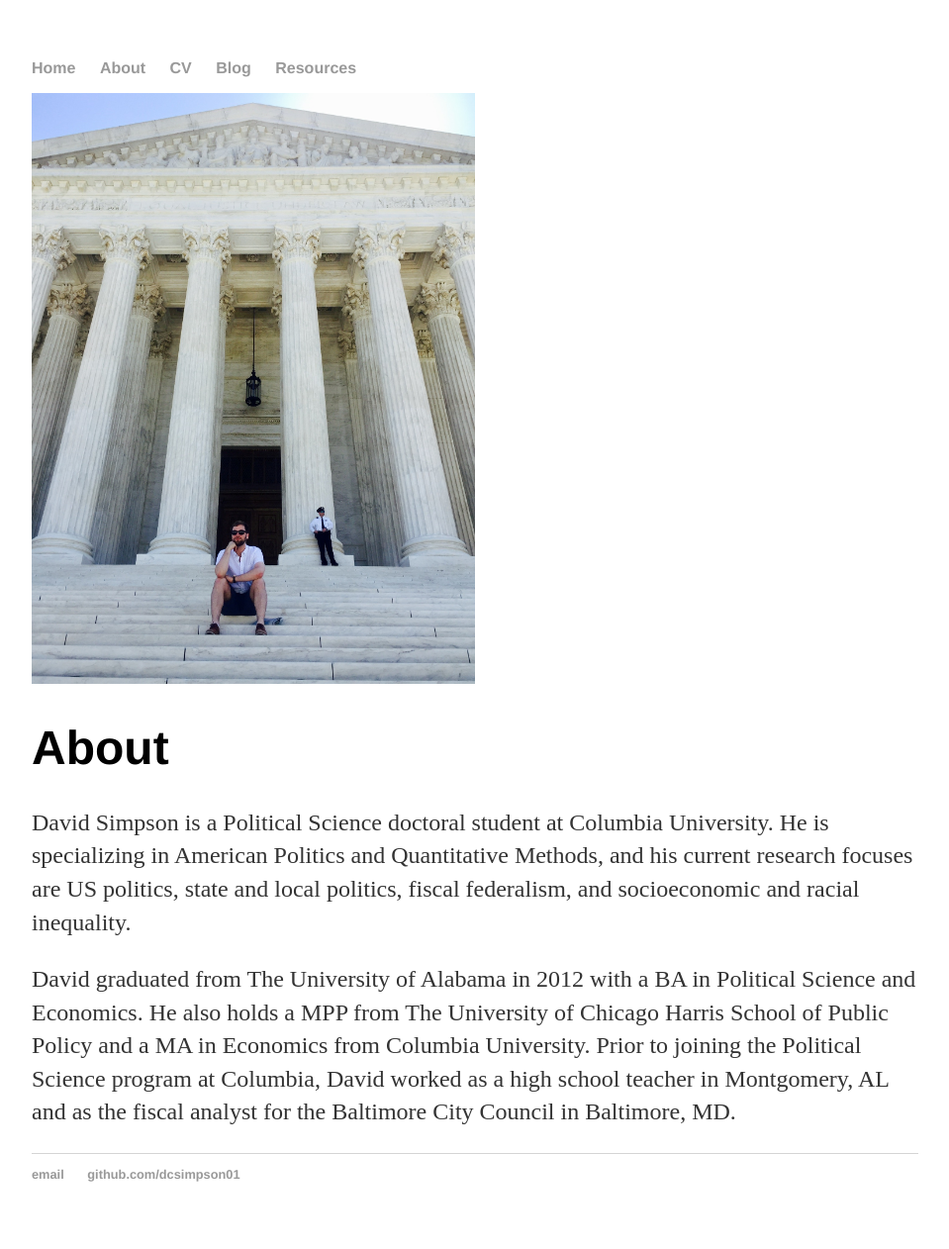
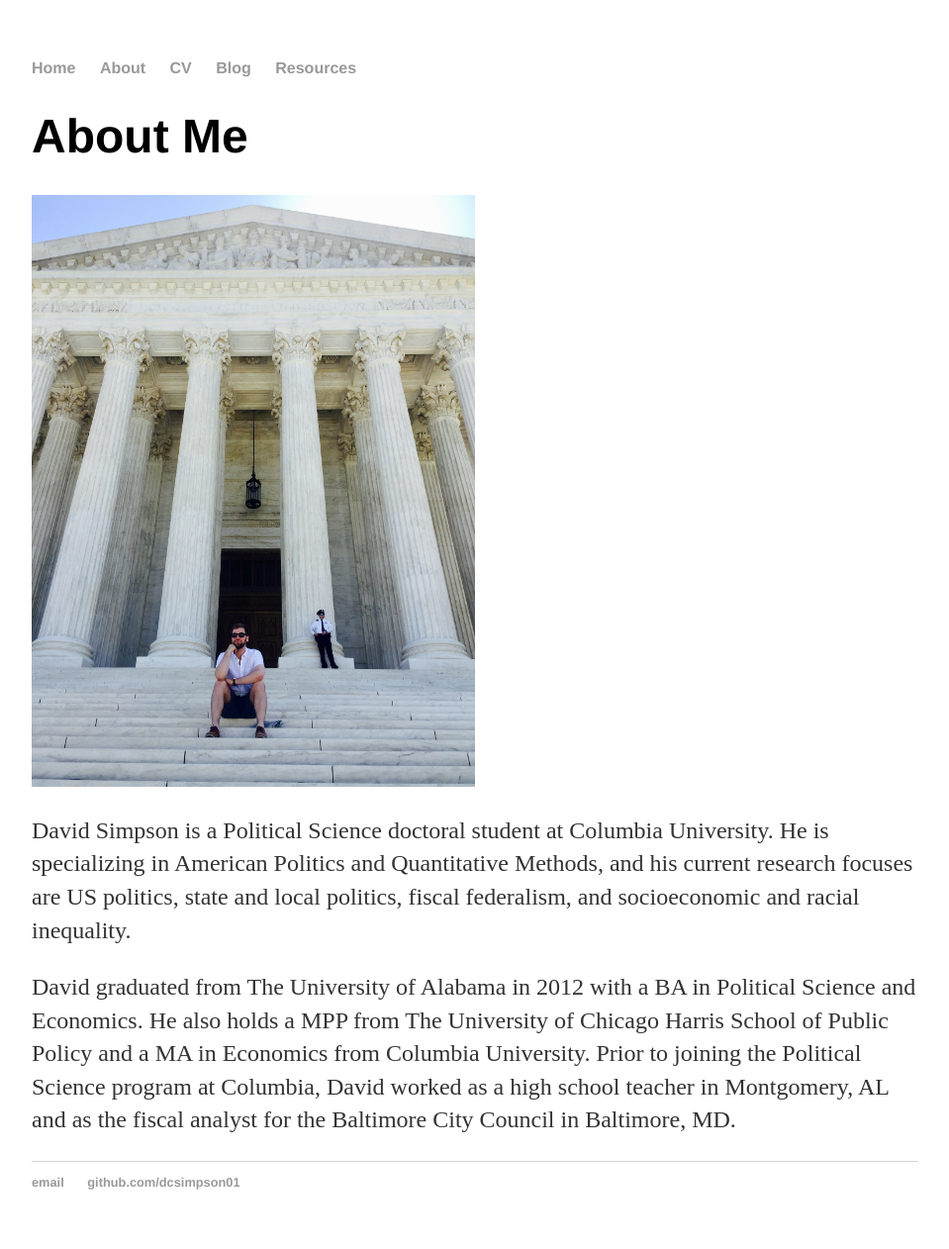
Before and after one commit to dcsimpson01/dcsimpson01.github.io, a Jekyll site: the page built from about/index.html, in a window 1280 px wide. Shown: the whole page at 99% size, without its empty margins (160-1119 px from the left). Built offline with Jekyll 4.4.1, drawn with Linux system fonts in a browser that asks for light colours.

Commit message:
Update index.html

```diff
--- a/about/index.html
+++ b/about/index.html
@@ -4,9 +4,9 @@ title: About David Simpson
 ---
 
 		<div class="about">
+			<h1>About Me</h1>
+			<img src="https://dcsimpson01.github.io/docs/David_SC.jpg" alt="David at Supreme Court" style= "width:50%;height:50%;"/>
 
-			<img src="https://dcsimpson01.github.io/docs/David_SC.jpg" alt="David at Supreme Court" style= "width:50%;height:50%;">
-			<h1>About</h1>
 
       <p>David Simpson is a Political Science doctoral student at Columbia University. He is specializing in American Politics and Quantitative Methods, and his current research focuses are US politics, state and local politics, fiscal federalism, and socioeconomic and racial inequality.</p>
       <p>David graduated from The University of Alabama in 2012 with a BA in Political Science and Economics. He also holds a MPP from The University of Chicago Harris School of Public Policy and a MA in Economics from Columbia University. Prior to joining the Political Science program at Columbia, David worked as a high school teacher in Montgomery, AL and as the fiscal analyst for the Baltimore City Council in Baltimore, MD.</p>
```
